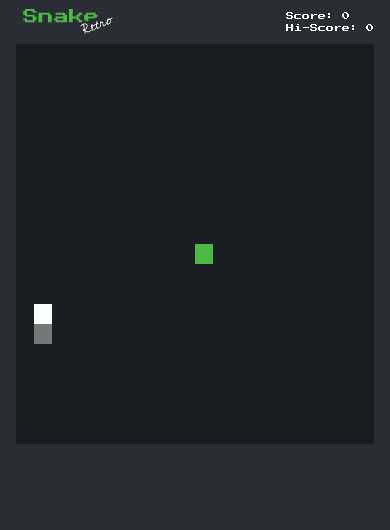
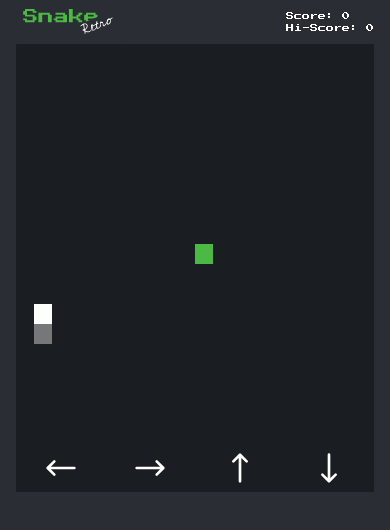
Before and after one commit to itzUmair/snake-game, a React (Vite) app: page / in a window 390 px wide. Both pictures are taken after a click on the button "Play". Shown: the top 530 px of the page. Built offline with nearby package versions, Linux system fonts and the light colour scheme.

Commit message:
added gamepad for mobile devices

```diff
--- a/src/components/Canvas.jsx
+++ b/src/components/Canvas.jsx
@@ -1,5 +1,6 @@
 import { useEffect, useRef, useState } from "react";
 import GameOver from "./GameOver";
+import Gamepad from "./Gamepad";
 
 const Canvas = ({ score, setScore, gameSettings, setIsPlaying }) => {
   const [gameReset, setGameReset] = useState(0);
@@ -7,15 +8,15 @@ const Canvas = ({ score, setScore, gameSettings, setIsPlaying }) => {
     { x: 1, y: 0 },
     { x: 0, y: 0 },
   ]);
-
   const [gameOver, setGameOver] = useState(false);
-
   const [food, setFood] = useState({ x: 10, y: 10 });
-
   const lastMoveRef = useRef("s");
   const moveCooldown = useRef(0);
+  const [lastMove, setLastMove] = useState("d");
 
-  const [lastMove, setLastMove] = useState("d");
+  const mobileMoveRegisterer = (move) => {
+    lastMoveRef.current = move;
+  };
 
   const isBitingSelf = () => {
     for (let i = 1; i < snake.length; i++) {
@@ -80,24 +81,24 @@ const Canvas = ({ score, setScore, gameSettings, setIsPlaying }) => {
     setSnake(tempSnake);
   };
 
-  const updateLastMoveRef = (e) => {
+  const updateLastMoveRef = (move) => {
     if (Date.now() - moveCooldown.current < 50 * gameSettings.gameSpeed) return;
     moveCooldown.current = Date.now();
 
-    if (lastMoveRef.current === "d" && e.key !== "a") {
-      lastMoveRef.current = e.key;
+    if (lastMoveRef.current === "d" && move !== "a") {
+      lastMoveRef.current = move;
       return;
     }
-    if (lastMoveRef.current === "s" && e.key !== "w") {
-      lastMoveRef.current = e.key;
+    if (lastMoveRef.current === "s" && move !== "w") {
+      lastMoveRef.current = move;
       return;
     }
-    if (lastMoveRef.current === "a" && e.key !== "d") {
-      lastMoveRef.current = e.key;
+    if (lastMoveRef.current === "a" && move !== "d") {
+      lastMoveRef.current = move;
       return;
     }
-    if (lastMoveRef.current === "w" && e.key !== "s") {
-      lastMoveRef.current = e.key;
+    if (lastMoveRef.current === "w" && move !== "s") {
+      lastMoveRef.current = move;
       return;
     }
   };
@@ -111,7 +112,9 @@ const Canvas = ({ score, setScore, gameSettings, setIsPlaying }) => {
   });
 
   useEffect(() => {
-    const keyListener = window.addEventListener("keydown", updateLastMoveRef);
+    const keyListener = window.addEventListener("keydown", (e) =>
+      updateLastMoveRef(e.key)
+    );
 
     return () => window.removeEventListener("keydown", keyListener);
   });
@@ -129,11 +132,13 @@ const Canvas = ({ score, setScore, gameSettings, setIsPlaying }) => {
       { x: 1, y: 0 },
       { x: 0, y: 0 },
     ]);
+    setFood({ x: 10, y: 10 });
     lastMoveRef.current = "s";
     setScore(0);
   }, [gameReset]);
 
   return (
+    <>
       <div className="relative w-11/12 h-[25rem] md:w-[35rem] md:h-[35rem] bg-clr-950 mx-auto grid grid-cols-20 grid-rows-20">
         {Array.from({ length: 20 * 20 }).map((_, index) => {
           const row = Math.floor(index / 20);
@@ -159,6 +164,7 @@ const Canvas = ({ score, setScore, gameSettings, setIsPlaying }) => {
             ></div>
           );
         })}
+
         {gameOver && (
           <GameOver
             setGameReset={setGameReset}
@@ -167,6 +173,10 @@ const Canvas = ({ score, setScore, gameSettings, setIsPlaying }) => {
           />
         )}
       </div>
+      {window.innerWidth < 1024 && (
+        <Gamepad updateLastMoveRef={updateLastMoveRef} />
+      )}
+    </>
   );
 };
 
--- a/src/components/GameOver.jsx
+++ b/src/components/GameOver.jsx
@@ -1,6 +1,6 @@
 const GameOver = ({ setGameReset, setIsPlaying, setGameOver }) => {
   return (
-    <div className=" absolute left-1/2 top-1/2 -translate-x-1/2 -translate-y-1/2 text-clr-100 flex flex-col items-center justify-center gap-8">
+    <div className=" absolute left-1/2 top-1/2 -translate-x-1/2 -translate-y-1/2 text-clr-100 text-center flex flex-col items-center justify-center gap-8">
       <div className="bg-clr-950">Game Over!</div>
       <div className="bg-clr-950 flex flex-col items-center gap-4">
         <button
--- /dev/null
+++ b/src/components/Gamepad.jsx
@@ -0,0 +1,34 @@
+import Arrow from "../assets/arrow.svg";
+
+const Gamepad = ({ updateLastMoveRef }) => {
+  return (
+    <div className="flex w-11/12 md:w-[35rem] m-auto">
+      <button
+        onClick={() => updateLastMoveRef("a")}
+        className="bg-clr-950 p-2 flex-1"
+      >
+        <img src={Arrow} alt="Left" className=" -rotate-90 w-8 m-auto" />
+      </button>
+      <button
+        onClick={() => updateLastMoveRef("d")}
+        className="bg-clr-950 p-2 flex-1"
+      >
+        <img src={Arrow} alt="Right" className=" rotate-90 w-8 m-auto" />
+      </button>
+      <button
+        onClick={() => updateLastMoveRef("w")}
+        className="bg-clr-950 p-2 flex-1"
+      >
+        <img src={Arrow} alt="Up" className=" rotate-0 w-8 m-auto" />
+      </button>
+      <button
+        onClick={() => updateLastMoveRef("s")}
+        className="bg-clr-950 p-2 flex-1"
+      >
+        <img src={Arrow} alt="Down" className=" rotate-180 w-8 m-auto" />
+      </button>
+    </div>
+  );
+};
+
+export default Gamepad;
```
Also changed, not shown: src/assets/arrow.svg (added). Lines whose indentation alone changed are shown as unchanged.
